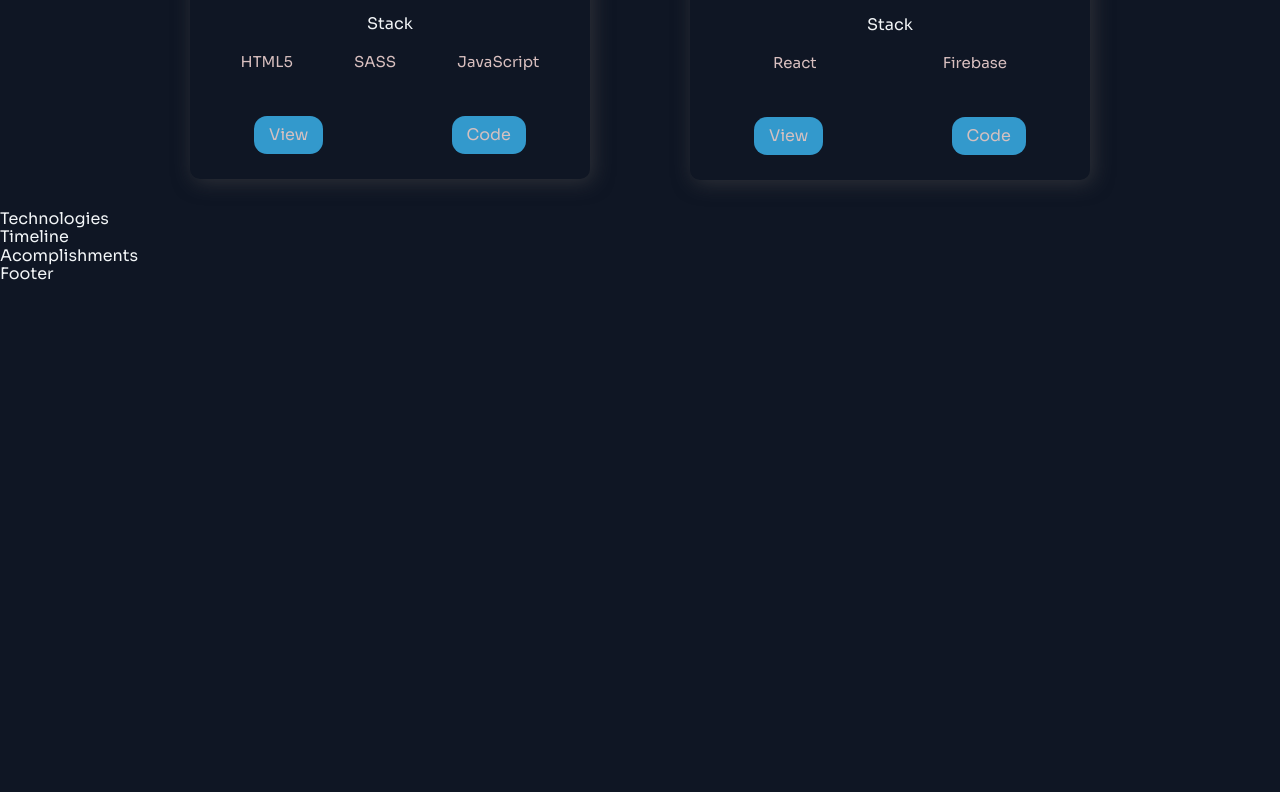
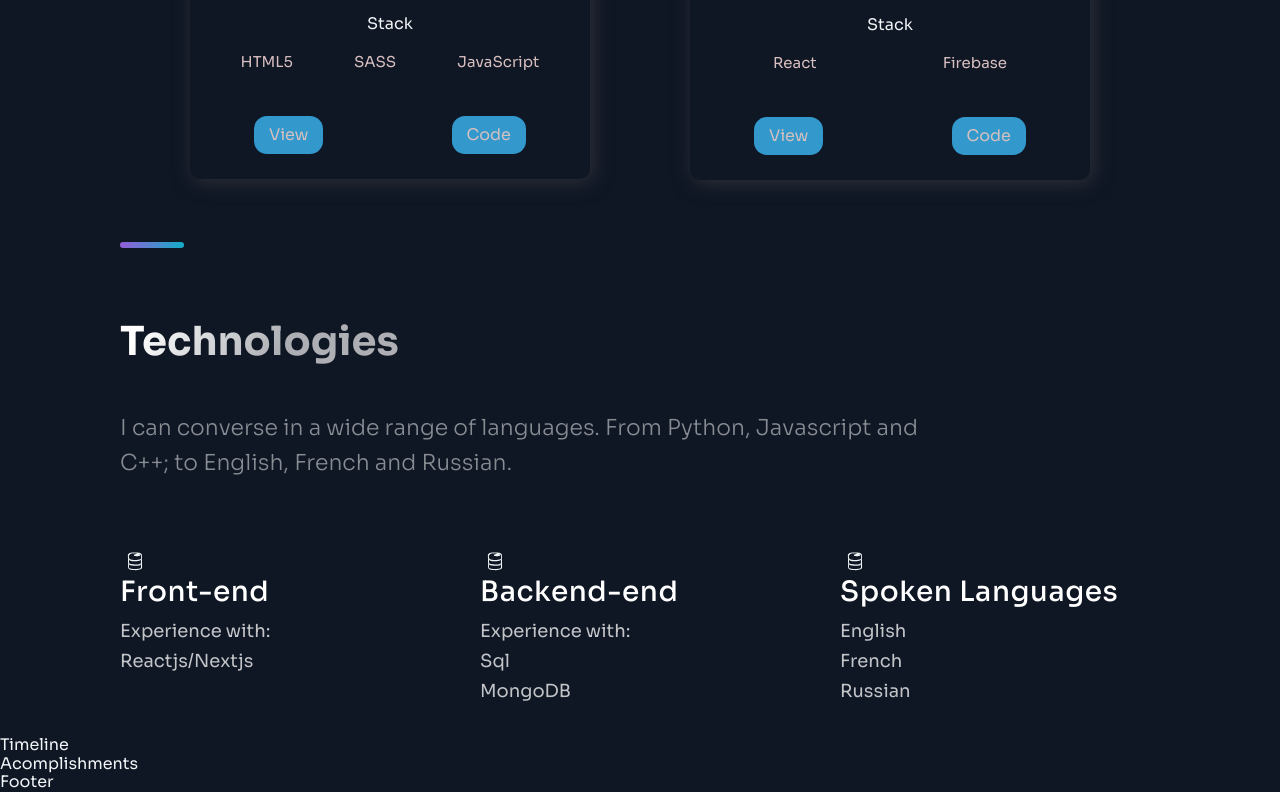
Before and after one commit to Psypher1/portfolio-next, a Next.js app: page / in a window 1280 px wide. Shown: the part 1744-2536 px from the top of the page. Before the commit the page ends 2028 px from the top, so only its background shows below. Built offline with nearby package versions, Linux system fonts and the light colour scheme.

Commit message:
The technologies, their icons are wrong. They are all wrong

```diff
--- a/src/components/Technologies/Technologies.js
+++ b/src/components/Technologies/Technologies.js
@@ -1,12 +1,62 @@
-import React from 'react';
-import { DiFirebase, DiReact, DiZend } from 'react-icons/di';
-import { Section, SectionDivider, SectionText, SectionTitle } from '../../styles/GlobalComponents';
-import { List, ListContainer, ListItem, ListParagraph, ListTitle } from './TechnologiesStyles';
+import React from "react";
+import { DiFirebase, DiReact, DiZend } from "react-icons/di";
+import {
+  Section,
+  SectionDivider,
+  SectionText,
+  SectionTitle,
+} from "../../styles/GlobalComponents";
+import {
+  List,
+  ListContainer,
+  ListItem,
+  ListParagraph,
+  ListTitle,
+} from "./TechnologiesStyles";
 
-const Technologies = () =>  (
-  <div>
-    Technologies
-  </div>
+const Technologies = () => (
+  <Section id="tech">
+    <SectionDivider />
+    <SectionTitle main>Technologies</SectionTitle>
+    <SectionText>
+      I can converse in a wide range of languages. From Python, Javascript and
+      C++; to English, French and Russian.
+    </SectionText>
+    <List>
+      <ListItem>
+        <DiFirebase size="3rem" />
+        <ListContainer>
+          <ListTitle>Front-end</ListTitle>
+          <ListParagraph>
+            Experience with: <br />
+            Reactjs/Nextjs
+          </ListParagraph>
+        </ListContainer>
+      </ListItem>
+      <ListItem>
+        <DiFirebase size="3rem" />
+        <ListContainer>
+          <ListTitle>Backend-end</ListTitle>
+          <ListParagraph>
+            Experience with: <br />
+            Sql <br /> MongoDB
+          </ListParagraph>
+        </ListContainer>
+      </ListItem>
+      <ListItem>
+        <DiFirebase size="3rem" />
+        <ListContainer>
+          <ListTitle>Spoken Languages</ListTitle>
+          <ListParagraph>
+            English
+            <br />
+            French <br />
+            Russian <br />
+          </ListParagraph>
+        </ListContainer>
+      </ListItem>
+    </List>
+  </Section>
 );
 
 export default Technologies;
--- a/src/components/Technologies/TechnologiesStyles.js
+++ b/src/components/Technologies/TechnologiesStyles.js
@@ -1,8 +1,12 @@
-import styled from 'styled-components'
+import styled from "styled-components";
 
 export const ImageContainer = styled.div`
   text-align: center;
-  background-image: radial-gradient(50% 50% at 50% 50%, rgba(79, 108, 176, 0.25) 53.8%, rgba(79, 108, 176, 0) 100%);
+  background-image: radial-gradient(
+    50% 50% at 50% 50%,
+    rgba(79, 108, 176, 0.25) 53.8%,
+    rgba(79, 108, 176, 0) 100%
+  );
   width: 100%;
   padding: 60px;
   margin-top: 48px;
@@ -11,21 +15,21 @@ export const ImageContainer = styled.div`
   align-items: center;
   justify-content: center;
 
-  @media ${props => props.theme.breakpoints.lg} {
+  @media ${(props) => props.theme.breakpoints.lg} {
     background-image: none;
     padding: 0;
     margin-top: 40px;
   }
-  @media ${props => props.theme.breakpoints.md} {
+  @media ${(props) => props.theme.breakpoints.md} {
     background-image: none;
     padding: 0;
     margin-top: 16px;
   }
-`
+`;
 
 export const MainImage = styled.img`
   width: 100%;
-`
+`;
 
 export const List = styled.ul`
   list-style-type: none;
@@ -34,84 +38,84 @@ export const List = styled.ul`
   gap: 40px;
   margin: 3rem 0;
 
-  @media ${props => props.theme.breakpoints.lg}{
+  @media ${(props) => props.theme.breakpoints.lg} {
     margin: 64px 0;
   }
 
-  @media ${props => props.theme.breakpoints.md}{
+  @media ${(props) => props.theme.breakpoints.md} {
     margin: 64px 0;
-    gap: 24px
+    gap: 24px;
   }
 
-  @media ${props => props.theme.breakpoints.sm}{
+  @media ${(props) => props.theme.breakpoints.sm} {
     display: flex;
     flex-direction: column;
     margin: 32px 0;
   }
-`
+`;
 
 export const ListContainer = styled.div`
   display: flex;
   flex-direction: column;
 
-  @media ${props => props.theme.breakpoints.sm}{
+  @media ${(props) => props.theme.breakpoints.sm} {
     display: flex;
     margin-left: 18px;
   }
-`
+`;
 
 export const ListTitle = styled.h4`
-  font-weight: 700;
+  font-weight: 500;
   font-size: 28px;
   line-height: 32px;
   letter-spacing: 0.02em;
-  color: #FFFFFF;
+  color: #ffffff;
   margin-bottom: 8px;
 
-@media ${props => props.theme.breakpoints.md}{
+  @media ${(props) => props.theme.breakpoints.md} {
     font-size: 24px;
     line-height: 28px;
   }
 
-@media ${props => props.theme.breakpoints.sm}{
+  @media ${(props) => props.theme.breakpoints.sm} {
     font-size: 20px;
     line-height: 28px;
     letter-spacing: 0.02em;
     margin-bottom: 4px;
   }
-`
+`;
 
 export const ListParagraph = styled.p`
   font-size: 18px;
   line-height: 30px;
   color: rgba(255, 255, 255, 0.75);
 
-  @media ${props => props.theme.breakpoints.md}{
+  @media ${(props) => props.theme.breakpoints.md} {
     font-size: 16px;
     line-height: 28px;
   }
 
-  @media ${props => props.theme.breakpoints.sm}{
+  @media ${(props) => props.theme.breakpoints.sm} {
     font-size: 14px;
     line-height: 22px;
   }
-`
+`;
 
 export const ListItem = styled.li`
   max-width: 320px;
   display: flex;
   flex-direction: column;
 
-@media ${props => props.theme.breakpoints.md}{
+  @media ${(props) => props.theme.breakpoints.md} {
     max-width: 203px;
   }
 
-@media ${props => props.theme.breakpoints.sm}{
+  @media ${(props) => props.theme.breakpoints.sm} {
     margin-bottom: 14px;
     max-width: 320px;
     flex-direction: row;
   }
-`
+`;
 
 export const ListIcon = styled.img`
   display: block;
@@ -119,15 +123,15 @@ export const ListIcon = styled.img`
   height: 48px;
   margin-bottom: 10px;
 
-  @media ${props => props.theme.breakpoints.md}{
+  @media ${(props) => props.theme.breakpoints.md} {
     width: 40px;
     height: 40px;
     margin-bottom: 8px;
   }
 
-  @media ${props => props.theme.breakpoints.sm}{
+  @media ${(props) => props.theme.breakpoints.sm} {
     width: 32px;
     height: 32px;
     margin-bottom: 0px;
   }
-`
+`;
--- a/src/styles/GlobalComponents/index.js
+++ b/src/styles/GlobalComponents/index.js
@@ -26,7 +26,7 @@ export const Section = styled.section`
 
 export const SectionTitle = styled.h2`
   font-weight: 700;
-  font-size: ${(props) => (props.main ? "65px" : "56px")};
+  font-size: ${(props) => (props.main ? "4rem" : "3.5rem")};
   line-height: ${(props) => (props.main ? "72px" : "56px")};
   width: max-content;
   max-width: 100%;
@@ -60,8 +60,8 @@ export const SectionTitle = styled.h2`
 
 export const SectionText = styled.p`
   max-width: 800px;
-  font-size: 24px;
-  line-height: 40px;
+  font-size: 22px;
+  line-height: 1.6;
   font-weight: 300;
   padding-bottom: 3.6rem;
   color: rgba(255, 255, 255, 0.5);
@@ -90,7 +90,7 @@ export const SectionDivider = styled.div`
       ? "linear-gradient(270deg, #F46737 0%, #945DD6 100%)"
       : "linear-gradient(270deg, #13ADC7 0%, #945DD6 100%)"};
 
-  margin: ${(props) => (props.divider ? "4rem 0" : "")};
+  margin: ${(props) => (props.divider ? "2rem 0" : "")};
 
   @media ${(props) => props.theme.breakpoints.md} {
     width: 48px;
```
Lines whose indentation alone changed are shown as unchanged.
